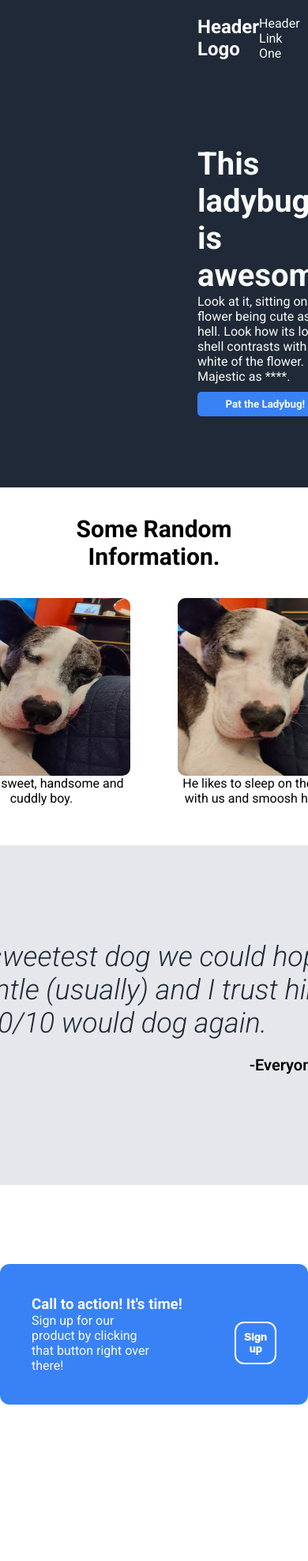
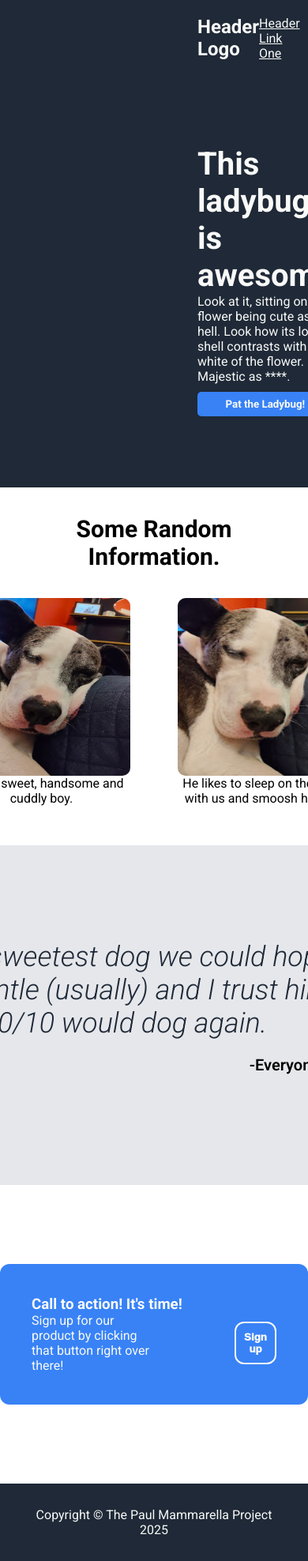
Before and after one commit to Pmb235/odin-landing-page, a plain HTML site: page index.html in a window 390 px wide. Shown: the top 1976 px of the page at 79% size. Before the commit the page ends 1878 px from the top, so only its background shows below. Drawn offline with Linux system fonts and the light colour scheme.

Commit message:
Odin Project Landing Page Project - complete
Finished the footer, and finished the project!  I would like to come
back to it later when I learn about scalable/more responsive pages etc
as I'm sure a lot of what I have done would have better ways of being
implemented...

```diff
--- a/index.html
+++ b/index.html
@@ -15,9 +15,9 @@
         <div class="header-flex-container">
             <div class="logo">Header Logo</div>
             <nav class="nav-links">
-                <a>Header Link One</a>
-                <a>Header Link Two</a>
-                <a>Header Link Three</a>
+                <a href="#">Header Link One</a>
+                <a href="#">Header Link Two</a>
+                <a href="#">Header Link Three</a>
             </nav>
         </div>
     </header>
@@ -73,7 +73,9 @@
             </div>
         </div>
     </div>
-
+    <div class="footer">
+        <p class="footer-note">Copyright &copy; The Paul Mammarella Project 2025 </p>
+    </div>
 </body>
 
 </html>
--- a/styles.css
+++ b/styles.css
@@ -163,3 +163,10 @@ h3 {
     color: #f9FAF8;
     font-weight: 1000;
 }
+
+.footer-note {
+    text-align: center;
+    background-color: #1F2937;
+    color: #f9FAF8;
+    padding:30px;
+}
```
